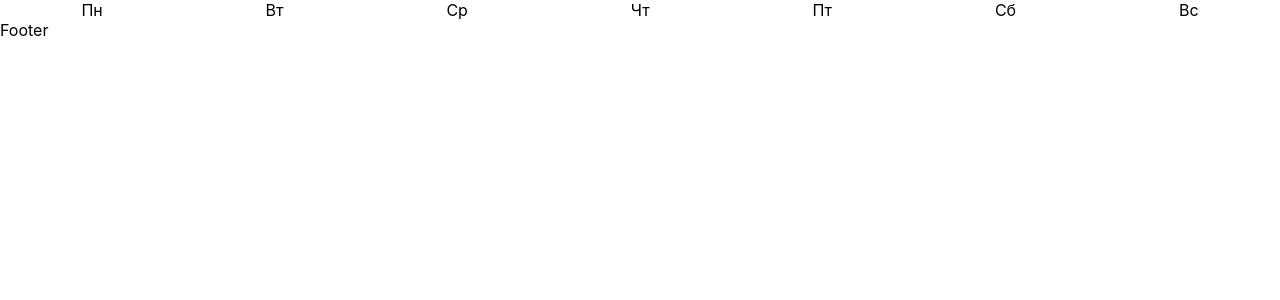
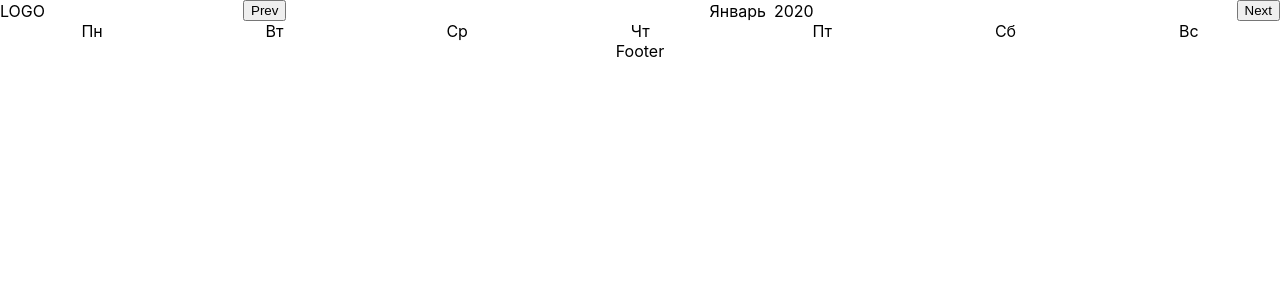
Before and after one commit to GennadjiLudin/react-redux_calendar, a React (Create React App) app in the folder calendar/: page / in a window 1280 px wide. Shown: the top 300 px of the page. Built offline with nearby package versions, Linux system fonts and the light colour scheme.

Commit message:
Add redux, change and render month and year

```diff
--- a/calendar/src/App.js
+++ b/calendar/src/App.js
@@ -1,5 +1,7 @@
 import React from 'react';
-import Calendar from './containers/Calendar/Calendar'
+
+import Calendar from './containers/Calendar/Calendar';
+import Header from './layers/Header/Header';
 import Footer from './layers/Footer/Footer';
 
 import './App.css';
@@ -7,6 +9,7 @@ import './App.css';
 function App() {
   return (
     <>
+      <Header />
       <Calendar />
       <Footer />
     </>
--- /dev/null
+++ b/calendar/src/actions/actionHeader.js
@@ -0,0 +1,16 @@
+export const CHANGE_MONTH = 'CHANGE_MONTH';
+export const CHANGE_YEAR = 'CHANGE_YEAR';
+
+export const changeMonth = (type) => ({
+    type: CHANGE_MONTH,
+    payload: {
+        type,
+    }
+})
+
+export const changeYear = (type) => ({
+    type: CHANGE_YEAR,
+    payload: {
+        type,
+    }
+})
--- a/calendar/src/containers/Calendar/Calendar.js
+++ b/calendar/src/containers/Calendar/Calendar.js
@@ -3,6 +3,7 @@ import React from 'react';
 import WeekDays from '../../components/WeekDays/WeekDays';
 
 function Calendar() {
+
     return (
         <div>
             <WeekDays />
--- a/calendar/src/helpers/helpers.js
+++ b/calendar/src/helpers/helpers.js
@@ -39,7 +39,7 @@ export const getLastElemsNum = (year, month) => {
 }
 
 export const getRealDayOfWeek = (jsDay) => {
-    if (jsDay == 0) {
+    if (jsDay === 0) {
         return 7;
     } else {
         return jsDay;
@@ -62,7 +62,7 @@ export const getLastDateOfPrevMonth = (year, month) => {
 }
 
 export const getNextYear = (year, month) => {
-    if (month == 11) {
+    if (month === 11) {
         return year + 1;
     } else {
         return year;
@@ -70,7 +70,7 @@ export const getNextYear = (year, month) => {
 }
 
 export const getNextMonth = (month) => {
-    if (month == 11) {
+    if (month === 11) {
         return 0;
     } else {
         return month + 1;
@@ -78,7 +78,7 @@ export const getNextMonth = (month) => {
 }
 
 export const getPrevYear = (year, month) => {
-    if (month == 0) {
+    if (month === 0) {
         return year - 1;
     } else {
         return year;
@@ -86,7 +86,7 @@ export const getPrevYear = (year, month) => {
 }
 
 export const getPrevMonth = (month) => {
-    if (month == 0) {
+    if (month === 0) {
         return 11;
     } else {
         return month - 1;
--- a/calendar/src/layers/Footer/Footer.jsx
+++ b/calendar/src/layers/Footer/Footer.jsx
@@ -3,7 +3,7 @@ import React from 'react';
 import './Footer.scss';
 
 const Footer = () => (
-    <div>Footer</div>
+    <div className="footer">Footer</div>
 )
 
 export default Footer;
--- a/calendar/src/layers/Footer/Footer.scss
+++ b/calendar/src/layers/Footer/Footer.scss
@@ -0,0 +1,3 @@
+.footer {
+    text-align: center;
+}
--- a/calendar/src/layers/Header/Header.jsx
+++ b/calendar/src/layers/Header/Header.jsx
@@ -0,0 +1,56 @@
+import React from 'react';
+import { connect } from 'react-redux';
+
+import { getMonthName } from '../../helpers/helpers';
+import { changeMonth, changeYear } from '../../actions/actionHeader';
+
+import './Header.scss';
+
+const Header = (props) => {
+    const {month, year, changeMonth, changeYear} = props;
+
+    const onClickHandlerPrev = () => {
+        changeMonth("");
+        if(month === 0) changeYear("");
+    }
+
+    const onClickHandlerNext = () => {
+        changeMonth("next");
+        if(month === 11) changeYear("next");
+    }
+
+
+    return (
+        <div className="header">
+            <span className="header__logo">LOGO</span>
+            <span className="header__info">
+                <button onClick={() => onClickHandlerPrev()} >Prev</button>
+                <span className="header__month-year-wrap">
+                        <span className="header__month">{getMonthName(month)}</span>
+                        <span className="header__year">{year}</span>
+                </span>
+                <button onClick={() => onClickHandlerNext()}>Next</button>
+            </span>
+        </div>
+    )
+}
+
+const mapStateToProps = state => {
+    const { month, year } = state.date;
+    return {
+        month,
+        year,
+    };
+  };
+
+  const mapDispatchToProps = dispatch => {
+    return {
+      changeMonth: type => dispatch(changeMonth(type)),
+      changeYear: type => dispatch(changeYear(type))
+    }
+  };
+
+export default connect(
+    mapStateToProps,
+    mapDispatchToProps,
+)(Header);
--- a/calendar/src/layers/Header/Header.scss
+++ b/calendar/src/layers/Header/Header.scss
@@ -0,0 +1,20 @@
+.header {
+    display: flex;
+    justify-content: flex-start;
+    align-items: center;
+
+    &__logo {
+        width: 18.75rem;
+    }
+
+    &__info {
+        display: flex;
+        justify-content: space-between;
+        align-items: center;
+        width: 100%;
+    }
+
+    &__month {
+        margin-right: .5rem;
+    }
+}
--- /dev/null
+++ b/calendar/src/reducers/date.js
@@ -0,0 +1,28 @@
+import { CHANGE_MONTH, CHANGE_YEAR } from '../actions/actionHeader';
+
+import {
+    getPrevMonth,
+    getNextMonth,
+} from '../helpers/helpers';
+
+const initialState = {
+    month: new Date().getMonth(),
+    year: new Date().getFullYear(),
+}
+
+export const date = (state = initialState, action) => {
+    switch(action.type) {
+        case CHANGE_MONTH:
+            return {
+                ...state,
+                month: action.payload.type === "next" ? getNextMonth(state.month) : getPrevMonth(state.month),
+            }
+        case CHANGE_YEAR:
+        return {
+            ...state,
+            year: action.payload.type === "next" ? state.year + 1 : state.year - 1,
+        }
+        default:
+            return state;
+    }
+}
--- a/calendar/src/reducers/rootReducer.js
+++ b/calendar/src/reducers/rootReducer.js
@@ -1,8 +1,8 @@
 import { combineReducers } from 'redux';
-import { days } from './days';
+import { date } from './date';
 
 const rootReducer = combineReducers({
-    days,
+    date,
 });
 
 export default rootReducer;
```
Also changed, not shown: calendar/src/reducers/rootReduser.js (deleted, +0 -7 lines).
